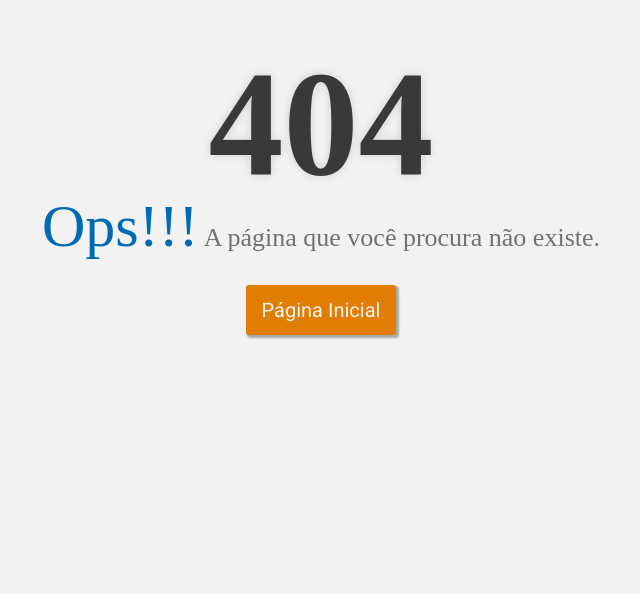
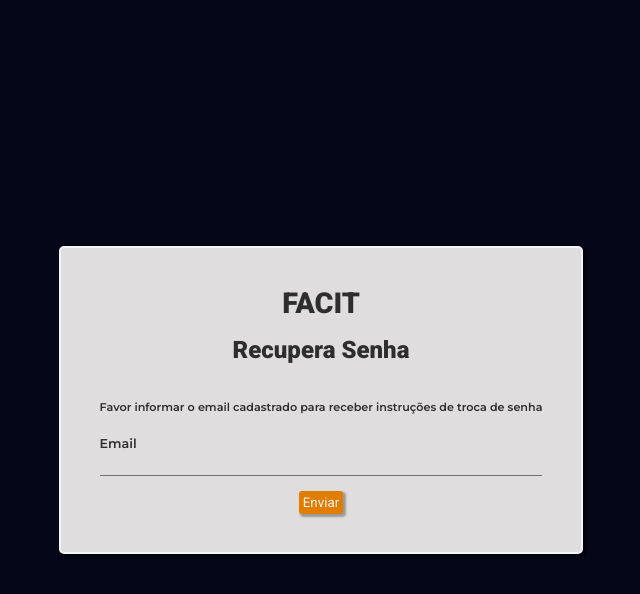
Before and after one commit to Sasaestudo/projetoADS, a React (Vite) app in the folder projetoFront/: page /recuperaSenha in a window 1280 px wide. Before the commit this address had no page. Shown: the top 594 px of the page, without its empty margins (319-959 px from the left). Built offline with nearby package versions, Linux system fonts and the light colour scheme.

Commit message:
inclui página recuperar senha

```diff
--- a/projetoFront/package.json
+++ b/projetoFront/package.json
@@ -10,6 +10,7 @@
     "preview": "vite preview"
   },
   "dependencies": {
+    "calendar": "^0.1.1",
     "date-fns": "^2.30.0",
     "firebase": "^9.22.2",
     "moment": "^2.29.4",
--- a/projetoFront/src/App.jsx
+++ b/projetoFront/src/App.jsx
@@ -12,6 +12,7 @@
 import Erro from './pages/erro';
 import Login from './pages/login';
 import UserContext from './contexts/UserContext';
+import RecuperaSenha from './pages/recuperaSenha';
 import { useContext } from 'react';
 
 
@@ -34,6 +35,7 @@
         </>
 
         <Route path="/" element={<Login />} />
+        <Route path="/recuperaSenha" element={<RecuperaSenha />} />
 
         <Route path="*" element={<Erro />} />
       </Routes>
--- a/projetoFront/src/components/navbar.jsx
+++ b/projetoFront/src/components/navbar.jsx
@@ -30,9 +30,7 @@
         <li>
           <NavLink to="/solicitacoes">Solicitações</NavLink>
         </li>
-        <li><a href="https://www.baixelivros.com.br/?s=programa%C3%A7%C3%A3o" target="_blank"><svg xmlns="http://www.w3.org/2000/svg" color="#f2f2f2" width="16" height="16" fill="currentColor" class="bi bi-book" viewBox="0 0 16 16">
-  <path d="M1 2.828c.885-.37 2.154-.769 3.388-.893 1.33-.134 2.458.063 3.112.752v9.746c-.935-.53-2.12-.603-3.213-.493-1.18.12-2.37.461-3.287.811V2.828zm7.5-.141c.654-.689 1.782-.886 3.112-.752 1.234.124 2.503.523 3.388.893v9.923c-.918-.35-2.107-.692-3.287-.81-1.094-.111-2.278-.039-3.213.492V2.687zM8 1.783C7.015.936 5.587.81 4.287.94c-1.514.153-3.042.672-3.994 1.105A.5.5 0 0 0 0 2.5v11a.5.5 0 0 0 .707.455c.882-.4 2.303-.881 3.68-1.02 1.409-.142 2.59.087 3.223.877a.5.5 0 0 0 .78 0c.633-.79 1.814-1.019 3.222-.877 1.378.139 2.8.62 3.681 1.02A.5.5 0 0 0 16 13.5v-11a.5.5 0 0 0-.293-.455c-.952-.433-2.48-.952-3.994-1.105C10.413.809 8.985.936 8 1.783z"/>
-</svg><span></span></a>
+        <li><a href="https://www.baixelivros.com.br/?s=programa%C3%A7%C3%A3o" target="_blank">Biblioteca</a>
         </li>
         <li><NavLink to="/ajuda">Ajuda</NavLink>
 </li>
--- a/projetoFront/src/contexts/UserContext.jsx
+++ b/projetoFront/src/contexts/UserContext.jsx
@@ -1,7 +1,8 @@
 import { createContext, useState } from 'react'
 import { initializeApp } from "firebase/app";
-import { getAnalytics } from "firebase/analytics";
-import { getAuth, signInWithEmailAndPassword } from 'firebase/auth'
+import { getAuth, signInWithEmailAndPassword } from 'firebase/auth'  //firebase autenticação
+import { getStorage } from "firebase/storage";  //CloudStorage do Firebase
+import { getDatabase } from "firebase/database";  // Base se dados
 
 //Dados de validação Firebase
 const firebaseConfig = {
@@ -15,8 +16,10 @@
   };
 
   // inicializa Firebase
-const app = initializeApp(firebaseConfig);
-const auth = getAuth(app);
+const app = initializeApp(firebaseConfig); // Firebase
+const auth = getAuth(app); // Autenticação
+const storage = getStorage(app);  //Firebase Storage
+const database = getDatabase(app); // base de dados
 
 
 const UserContext = createContext({
@@ -53,6 +56,9 @@
     handleLogout: logout,
   }
 
+
+
+
   return (
     <UserContext.Provider value={contexto}>
       {props.children}
--- a/projetoFront/src/pages/ajuda.jsx
+++ b/projetoFront/src/pages/ajuda.jsx
@@ -2,7 +2,7 @@
 export default function ajuda(){
   return(
 
-    <section ContainerSectio>
+    <section className='ContainerSection'>
         <div className='ajuda'>
         <h1>Perguntas Frequentes</h1>
             <dl>
--- a/projetoFront/src/pages/css/ajuda.css
+++ b/projetoFront/src/pages/css/ajuda.css
@@ -1,16 +1,18 @@
 .ajuda{
     grid-row: 1/1;
-    margin-top: 20px;
     background-color: #f2f2f2;
+    padding: 3%;
+    }
 
-    }
     .ajuda h1{
       text-align: center;
       background-color: #f2f2f2;
       margin-bottom: 10px;
     }
     .ajuda div:nth-child(even) {
-      background-color:lightgray;}
+      background-color:lightgray;
+    }
+
     .ajuda dt{
       font-size: 18px;
       margin-bottom: 2px;
@@ -19,9 +21,11 @@
     .ajuda dl{
       font-size: 15px;
     }
+
     .ajuda dt, dl{
       text-align: left;
     }
+
     .ajuda div:nth-child(-n+4) {
       margin-bottom: 20px;
     }
--- a/projetoFront/src/pages/css/login.css
+++ b/projetoFront/src/pages/css/login.css
@@ -61,6 +61,7 @@
     padding: 5px 0;
     margin: 0 0 15px 0 ;
     width: 100%;
+
     }
 
     .form-login input{
@@ -69,6 +70,7 @@
 
     .form-login input:focus-visible{
     border-bottom: 2px solid  #c06f0b;
+    background-color: #dfdddd;
   }
 
   p.erro{
@@ -89,3 +91,27 @@
     margin:15px 0px;
     color: #2e2e2e;
   }
+
+  .containerLogin a{
+    font-family: 'Montserrat', sans-serif;
+    font-weight: 600;
+    font-size: 0.7em;
+    padding: 5px 0;
+    margin:15px 0px;
+    color: #2e2e2e;
+    cursor: pointer;
+  }
+
+  .containerLogin a:hover{
+    text-decoration: underline;
+    font-style: italic;
+  }
+
+  .containerLogin p{
+    font-family: 'Montserrat', sans-serif;
+    font-weight: 600;
+    font-size: 0.7em;
+    padding: 5px 0;
+    margin:15px 0px;
+    color: #2e2e2e;
+  }
--- a/projetoFront/src/pages/loginForm.jsx
+++ b/projetoFront/src/pages/loginForm.jsx
@@ -2,6 +2,7 @@
 import { useForm } from 'react-hook-form'
 import { useNavigate } from 'react-router-dom'
 import UserContext from '../contexts/UserContext'
+
 
 export default function LoginForm(props) {
   const { register, handleSubmit, formState: { errors } } = useForm()
@@ -57,6 +58,7 @@
         {errors.senha && <p className="erro">{errors.senha.message}</p>}
       </div>
       <button>Entrar</button>
+      <a onClick={() => {navigate("/recuperaSenha")}}>Recuperar senha </a>
     </form>
   )
 }
--- /dev/null
+++ b/projetoFront/src/pages/recuperaSenha.jsx
@@ -0,0 +1,21 @@
+
+import './css/login.css'
+
+export default function recuperaSenha() {
+  return (
+    <section className="tela-login">
+      <div className="containerLogin">
+      <h1>FACIT</h1>
+      <h2>Recupera Senha</h2>
+    <form className='form-login'>
+      <div>
+      <p>Favor informar o email cadastrado para receber instruções de troca de senha</p>
+        <label htmlFor="email">Email</label>
+        <input type="email" id="email"/>
+      </div>
+      <button>Enviar</button>
+    </form>
+      </div>
+    </section>
+  )
+}
--- a/projetoFront/src/pages/solicitacoes.jsx
+++ b/projetoFront/src/pages/solicitacoes.jsx
@@ -62,8 +62,7 @@
             </div>
           </Modal>
           <div>
-            <button className="incluir" onClick={() => { setModalOpen(true) }}
-            >
+            <button className="incluir" onClick={() => { setModalOpen(true) }}>
               Incluir
             </button>
           </div>
```
Also changed, not shown: projetoFront/src/services/FirebaseConfig.js (added, +16 -0 lines), 1 other file (tests, documents, lock files or other folders).
